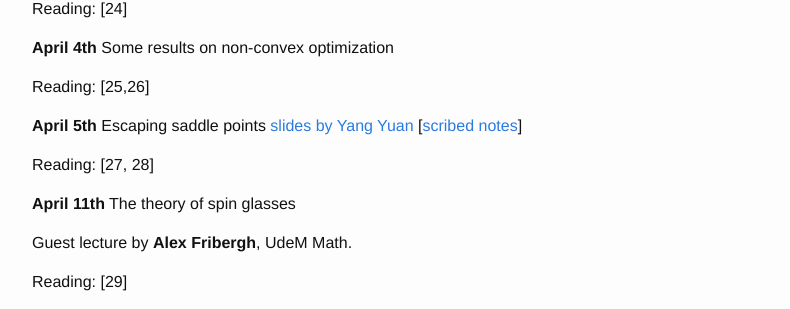
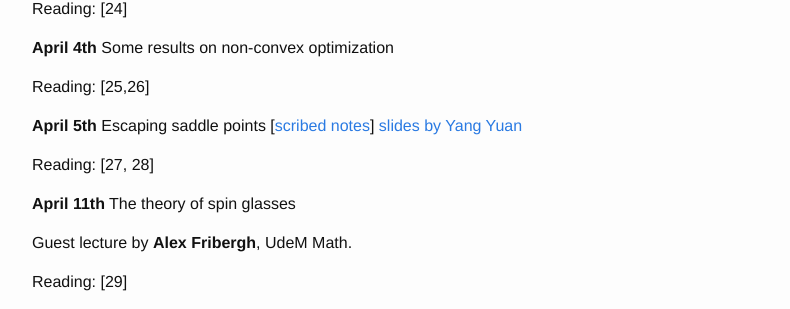
Before and after one commit to mitliagkas/mitliagkas.github.io, a Jekyll site: the page built from dl-theory-class.md, in a window 1280 px wide and 900 px high, scrolled down 4168 px. Shown: the part 143-452 px from the top of the window, without its empty margins (238-1028 px from the left). Built offline with Jekyll 4.4.1, drawn with Linux system fonts in a browser that asks for light colours.

Commit message:
Link fix

```diff
--- a/dl-theory-class.md
+++ b/dl-theory-class.md
@@ -247,8 +247,8 @@ Reading: [25,26]
 
 **April 5th**
 Escaping saddle points
+[[scribed notes](ift6085/ift-6085-lecture-16-notes.pdf)]
 [slides by Yang Yuan](http://www.callowbird.com/uploads/8/6/6/4/8664563/1.pdf)
-[[scribed notes](ift6085/ift-6085-lecture-16-notes.pdf)]
 
 Reading: [27, 28]
 
```
